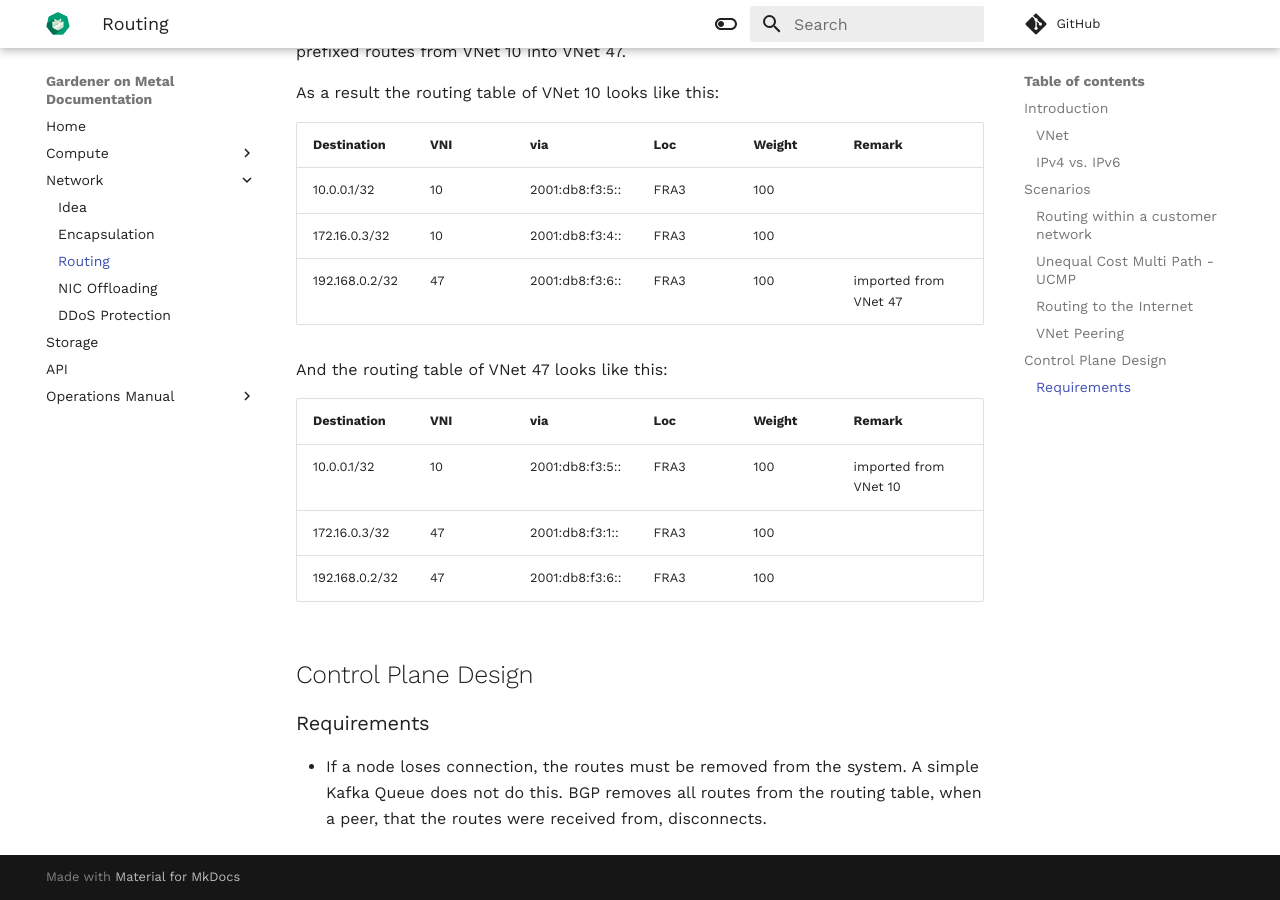
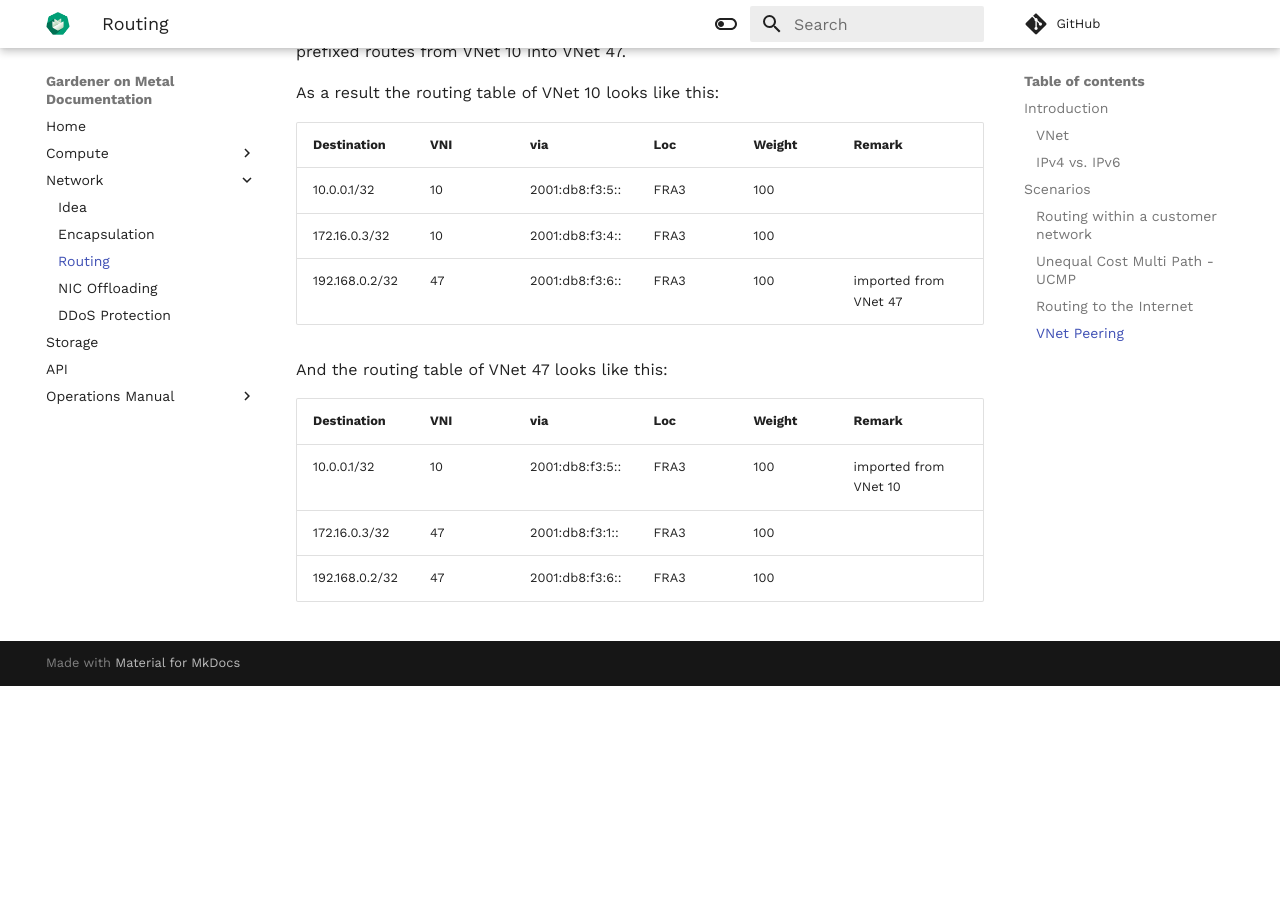
Before and after one commit to onmetal/documentation, an MkDocs documentation site: the page built from docs/network/routing.md, in a window 1280 px wide and 900 px high, scrolled down 4818 px. Built offline with MkDocs 1.6.1 and Material for MkDocs 9.7.7, drawn with Linux system fonts in a browser that asks for light colours; comment, search, counter and statistics services are not loaded; after the commit the page ends 5504 px from its top, so only the background shows below that.

Commit message:
extracting network controlplane

```diff
--- a/docs/network/routing.md
+++ b/docs/network/routing.md
@@ -114,11 +114,3 @@ And the routing table of VNet 47 looks like this:
 |    10.0.0.1/32 |  10 | 2001:db8:f3:5:: | FRA3 |    100 | imported from VNet 10 |
 |  172.16.0.3/32 |  47 | 2001:db8:f3:1:: | FRA3 |    100 |                       |
 | 192.168.0.2/32 |  47 | 2001:db8:f3:6:: | FRA3 |    100 |                       |
-
-
-Control Plane Design
---------------------
-
-### Requirements
-
-* If a node loses connection, the routes must be removed from the system. A simple Kafka Queue does not do this. BGP removes all routes from the routing table, when a peer, that the routes were received from, disconnects.
```
Also changed, not shown: docs/network/controlplane.md (added, +5 -0 lines).
